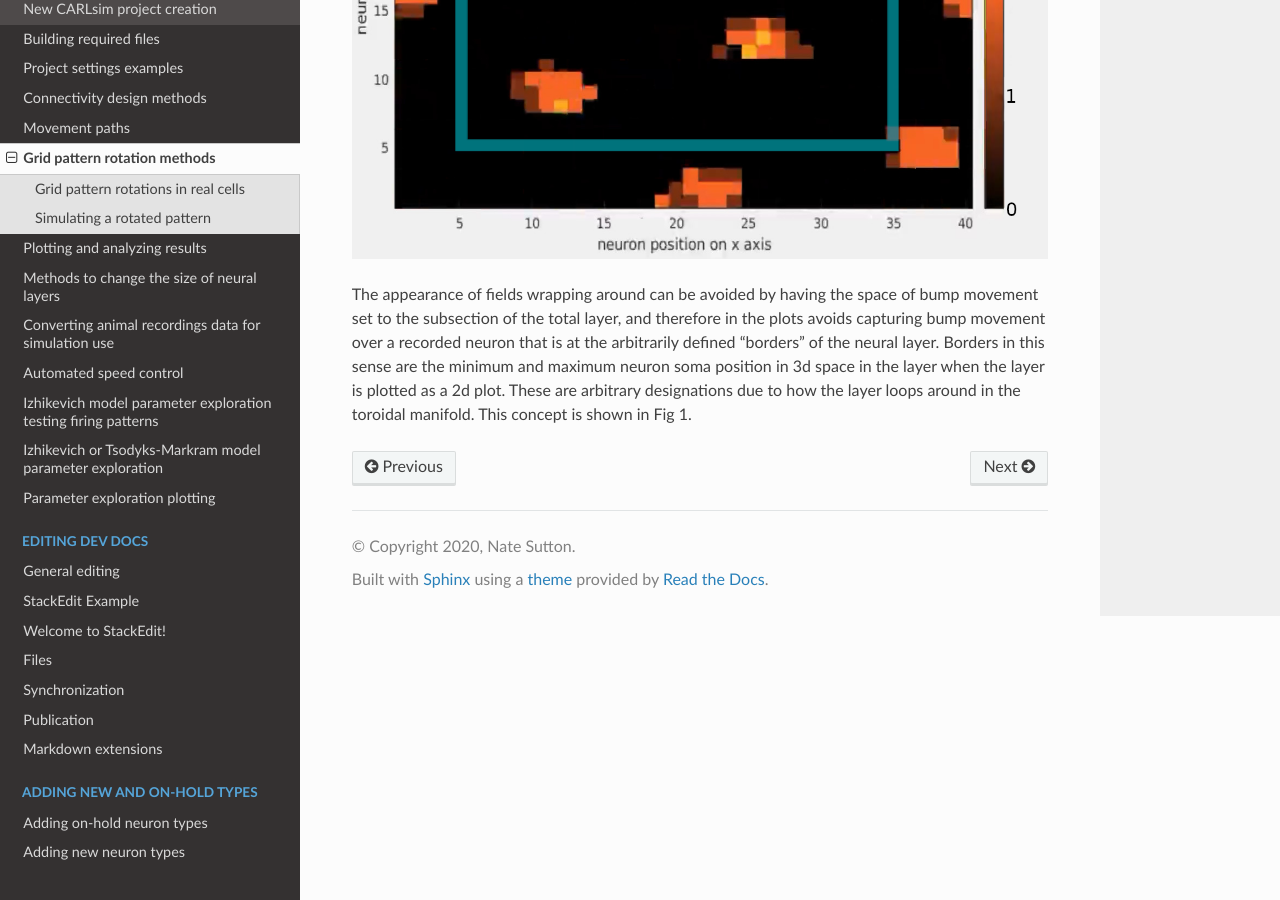
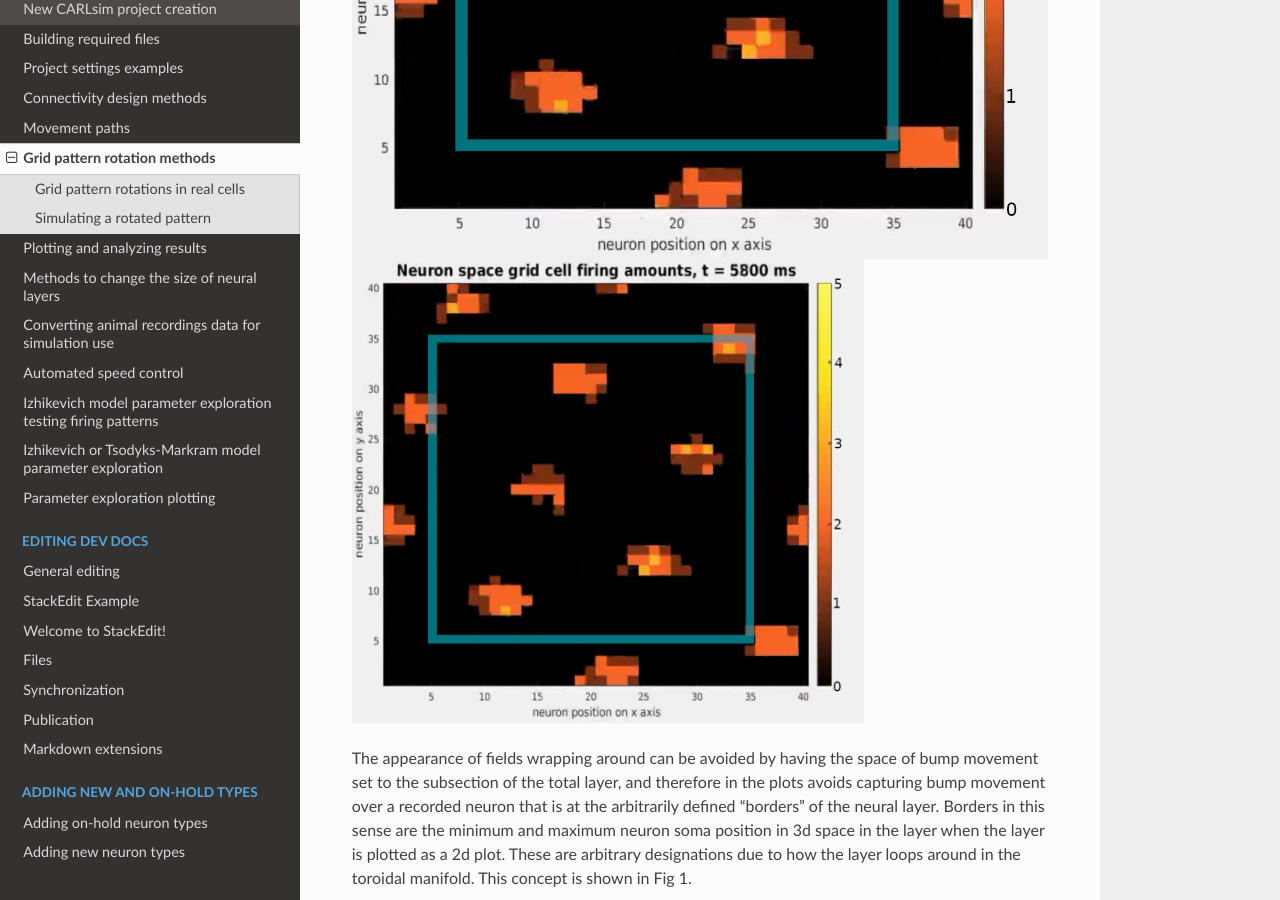
Before and after one commit to Hippocampome-Org/hco_dev_docs, a Sphinx documentation site: the page built from docs/spatial_nav/pattern_rotations.md, in a window 1280 px wide and 900 px high, scrolled down 1747 px. Built offline with Sphinx 7.4.7 and the Read the Docs theme 2.0.0, drawn with Linux system fonts in a browser that asks for light colours.

Commit message:
updated spatial nav docs

```diff
--- a/docs/spatial_nav/pattern_rotations.md
+++ b/docs/spatial_nav/pattern_rotations.md
@@ -18,5 +18,6 @@ Mapping movement of an animal to a level of movement of bumps can cause the move
 Another factor considered in avoiding the wrapping appearance is the bounds of the plotted area. Bounds in this case refers to what is designated as the units on the x- and y-axes. For example, in a 30x30 cm environment, the motion of bumps may span 20x20 neurons in the sense that the center of any bump travels no more than 20x20 neurons in the neural layer. Where in the neural layer, which could be any size, but per se is 30x30 neurons, this 20x20 space of movement occurs could be in theory any 20x20 space in the layer. For plotting purposes this is relevant because wrapping around of fields could appear in plots if the plot considered halfway through the 20x20 space to be the border of the plotted area. Where to designate such borders of the plotted area is however arbitrary because the manifold is a torus. The movement of bumps looping around the manifold means that there are no true "borders" in the neural layer. Therefore, that 20x20 area can be positioned in a space in the layer that avoids the appearance of fields wrapping for the purposes of plotting.
 
 ![fig_1](https://github.com/Hippocampome-Org/hco_dev_docs/blob/master/media/neuron_space.png?raw=true)
+<img src="https://github.com/Hippocampome-Org/hco_dev_docs/blob/master/media/neuron_space.png?raw=true"  width="512" height="512">
 
 The appearance of fields wrapping around can be avoided by having the space of bump movement set to the subsection of the total layer, and therefore in the plots avoids capturing bump movement over a recorded neuron that is at the arbitrarily defined "borders" of the neural layer. Borders in this sense are the minimum and maximum neuron soma position in 3d space in the layer when the layer is plotted as a 2d plot. These are arbitrary designations due to how the layer loops around in the toroidal manifold. This concept is shown in Fig 1.
```
